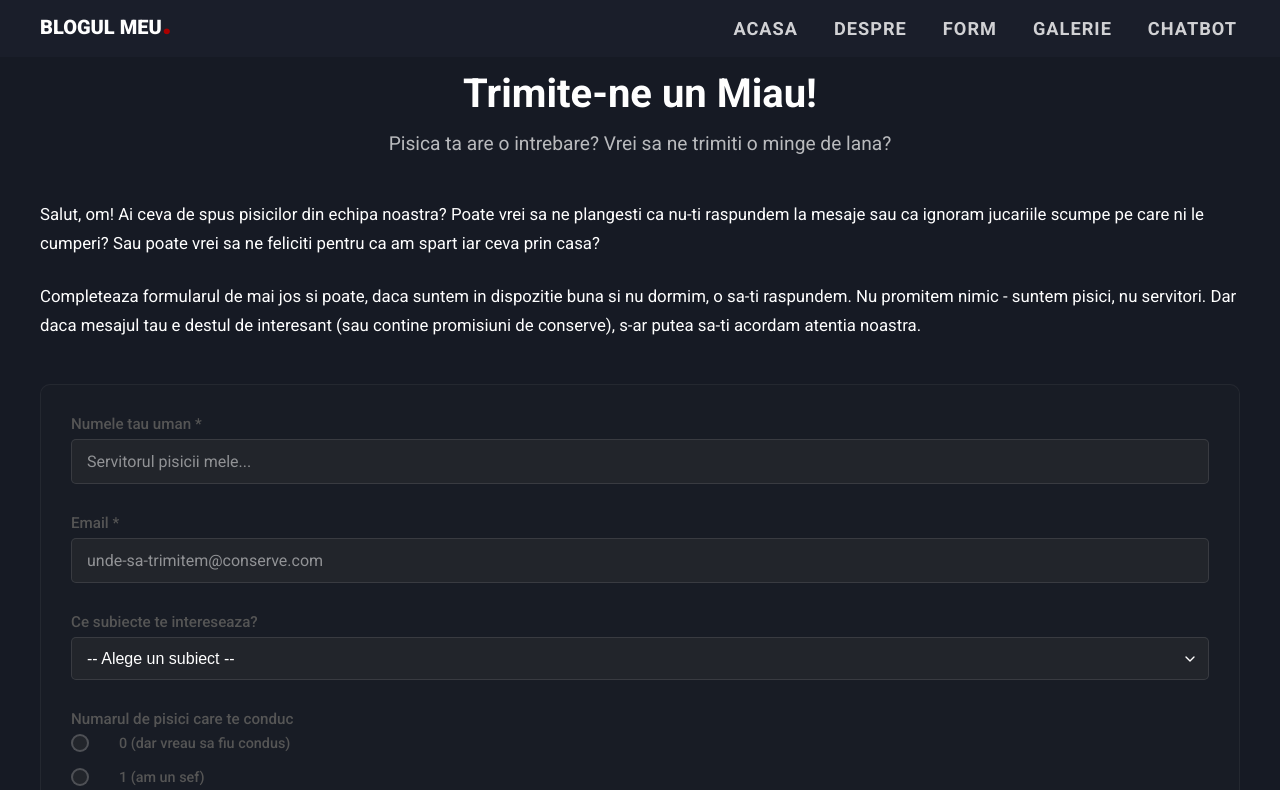
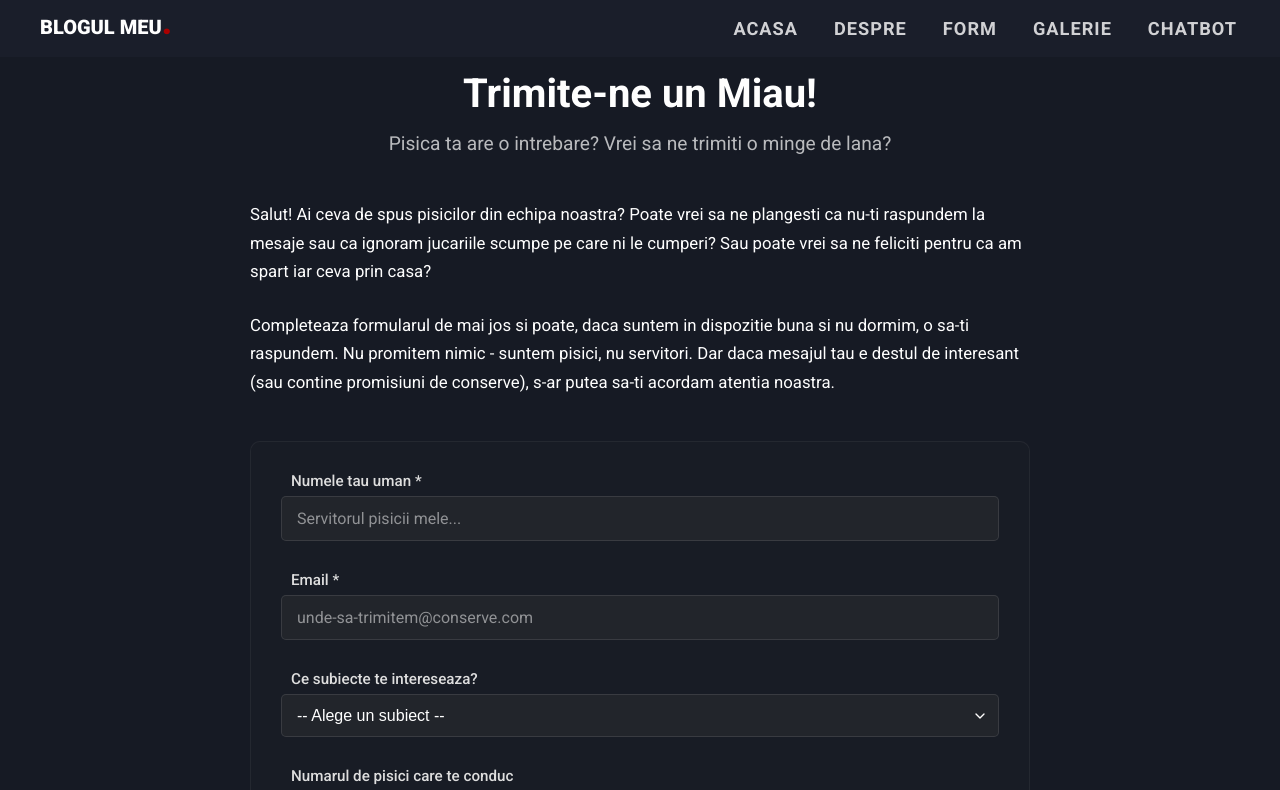
Before and after one commit to DavidGavrilescu/ewd, a React (Vite) app in the folder frontend/: page /form in a window 1280 px wide. Shown: the top 790 px of the page. Built offline with nearby package versions, Linux system fonts and the light colour scheme.

Commit message:
ultimele modificari

```diff
--- a/frontend/src/assets/scss/form.scss
+++ b/frontend/src/assets/scss/form.scss
@@ -18,42 +18,86 @@ form {
 
   input[type="radio"],
   input[type="checkbox"] {
-        width: auto;
-        margin: 0;
-        padding: 0;
+    width: 16px !important;
+    height: 16px !important;
+    margin: 0 8px 0 0 !important;
+    padding: 0 !important;
     vertical-align: middle;
+    appearance: none;
+    border: 1.5px solid rgba(255, 255, 255, 0.3);
+    background-color: rgba(60, 60, 60, 0.3);
+    position: relative;
+    cursor: pointer;
 
+    &:hover {
+      background-color: rgba(80, 80, 80, 0.4);
+      border-color: rgba(255, 255, 255, 0.4);
+    }
+  }
+
+  input[type="radio"] {
+    border-radius: 50%;
+
+    &:checked {
+      border-color: #ff6b6b;
+      background-color: rgba(255, 107, 107, 0.1);
+
+      &:after {
+        content: "";
+        position: absolute;
+        top: 3px;
+        left: 3px;
+        width: 6px;
+        height: 6px;
+        background: #ff6b6b;
+        border-radius: 50%;
+      }
+    }
+  }
+
+  input[type="checkbox"] {
+    border-radius: 3px;
+
+    &:checked {
+      border-color: #ff6b6b;
+      background-color: rgba(255, 107, 107, 0.1);
+
+      &:after {
+        content: "✓";
+        position: absolute;
+        top: -2px;
+        left: 2px;
+        color: #ff6b6b;
+        font-size: 12px;
+        font-weight: bold;
+        line-height: 1;
+      }
+    }
   }
 
   label {
     display: flex;
     align-items: center;
-        gap: 20px;
+    gap: 0;
+    color: #ddd;
+    cursor: pointer;
+    margin-bottom: 0;
   }
 
-    p:has(input[type="radio"]) {
+  p:has(input[type="radio"]),
+  p:has(input[type="checkbox"]) {
     display: flex;
     align-items: center;
-        gap: 8px;
+    gap: 0;
+    margin-bottom: 12px;
 
     label {
       margin-bottom: 0;
-        }
-    }
-
-    p:has(input[type="checkbox"]) {
       display: flex;
       align-items: center;
-        gap: 8px;
-
-        input[type="checkbox"] {
-            margin-right: 0;
+      gap: 0;
+      cursor: pointer;
     }
-
-        label {
-            margin-bottom: 0;
-        }
-
   }
 
   p:has(input[type="checkbox"]),
@@ -61,9 +105,8 @@ form {
     margin-bottom: 0;
   }
 
-
   button {
-        background: rgba(88, 144, 177, .1);
+    background: rgba(88, 144, 177, 0.1);
     border-radius: 5px;
     padding: 10px;
     border: none;
@@ -80,7 +123,6 @@ form {
 
   @media (max-width: 600px) {
     margin: 0 auto;
-
   }
 }
 
@@ -93,6 +135,8 @@ form {
 
 #formular-contact-page {
   margin: 70px 0 50px;
+  max-width: 780px;
+  margin: auto;
 
   .formular-header {
     text-align: center;
@@ -169,6 +213,8 @@ form {
             margin-bottom: 6px;
             font-size: 0.95rem;
             font-weight: 500;
+            color: #dedede;
+            padding-left: 10px;
           }
 
           input[type="text"],
@@ -213,40 +259,50 @@ form {
           .checkbox-group {
             display: flex;
             flex-direction: column;
-            gap: 10px;
+            gap: 12px;
 
             .radio-label,
             .checkbox-label {
               display: flex;
               align-items: center;
               cursor: pointer;
+              gap: 0;
 
               input {
-                margin-right: 10px;
                 cursor: pointer;
 
                 &[type="radio"],
                 &[type="checkbox"] {
                   appearance: none;
-                  width: 18px;
-                  height: 18px;
-                  border: 2px solid rgba(255, 255, 255, 0.2);
+                  width: 16px !important;
+                  height: 16px !important;
+                  border: 1.5px solid rgba(255, 255, 255, 0.3);
                   background-color: rgba(60, 60, 60, 0.3);
                   position: relative;
+                  margin: 0 8px 0 0 !important;
+                  cursor: pointer;
+
+                  &:hover {
+                    background-color: rgba(80, 80, 80, 0.4);
+                    border-color: rgba(255, 255, 255, 0.4);
+                  }
+                }
+
+                &[type="radio"] {
                   border-radius: 50%;
-                  margin: 0 10px 0 0;
 
                   &:checked {
-                    border-color: rgba(255, 103, 103, 0.7);
+                    border-color: #ff6b6b;
+                    background-color: rgba(255, 107, 107, 0.1);
 
                     &:after {
                       content: "";
                       position: absolute;
                       top: 3px;
                       left: 3px;
-                      width: 8px;
-                      height: 8px;
-                      background: rgba(255, 103, 103, 0.9);
+                      width: 6px;
+                      height: 6px;
+                      background: #ff6b6b;
                       border-radius: 50%;
                     }
                   }
@@ -255,23 +311,28 @@ form {
                 &[type="checkbox"] {
                   border-radius: 3px;
 
-                  &:checked:after {
+                  &:checked {
+                    border-color: #ff6b6b;
+                    background-color: rgba(255, 107, 107, 0.1);
+
+                    &:after {
                       content: "✓";
                       position: absolute;
-                    top: -3px;
-                    left: 3px;
-                    width: auto;
-                    height: auto;
-                    background: transparent;
-                    color: rgba(255, 103, 103, 0.9);
-                    font-size: 16px;
+                      top: -2px;
+                      left: 2px;
+                      color: #ff6b6b;
+                      font-size: 12px;
+                      font-weight: bold;
                       line-height: 1;
+                    }
                   }
                 }
               }
 
               span {
                 font-size: 0.9rem;
+                color: #ddd;
+                margin-left: 0;
               }
             }
           }
@@ -321,7 +382,8 @@ form {
   }
 
   @keyframes bounce {
-    0%, 100% {
+    0%,
+    100% {
       transform: translateY(0);
     }
     50% {
@@ -371,6 +433,7 @@ form {
               .radio-label {
                 span {
                   font-size: 0.85rem;
+                  color: #eee;
                 }
               }
             }
--- a/frontend/src/data/data.ts
+++ b/frontend/src/data/data.ts
@@ -96,7 +96,7 @@ export interface IPostare {
   continut: string;
   peScurt: string;
   data: string;
-  poza: string;
+  poza: string | null;
   etichete: string[];
 }
 
--- a/frontend/src/pages/Chatbot.tsx
+++ b/frontend/src/pages/Chatbot.tsx
@@ -38,7 +38,7 @@ const Chatbot: React.FC = () => {
           text: "Morocanos",
           cuvinteCheie: ["meowrocanos"],
           raspuns:
-            "Hsss! Te inteleg. Uneori oamenii nu merita atentia noastra. Incearca sa le zgarii putin canapeaua - e o modalitate clasica de comunicare felina.",
+            "Hsss! Te inteleg. Uneori oamenii nu merita atentia noastra. Incearca sa le zgarii putin canapeaua - e o modalitate clasica de comunicare pisiceasca.",
         },
       ],
     },
@@ -49,7 +49,7 @@ const Chatbot: React.FC = () => {
           text: "Distrug lucruri",
           cuvinteCheie: ["haos", "distrug", "bomba", "ninja"],
           raspuns:
-            "Miau! Zgariatul mobilei e o arta antica felina. E o modalitate naturala de a-ti marca teritoriul si de a-ti ascu ghearele.",
+            "Miau! Zgariatul mobilei e o arta antica a pisicilor. E o modalitate naturala de a-ti marca teritoriul si de a-ti ascu ghearele.",
         },
         {
           text: "Dorm pe lucrurile lui",
@@ -212,12 +212,12 @@ const Chatbot: React.FC = () => {
           text: "",
           trimis: false,
           inScriere: true,
-          textComplet: "Miau! Salut, om! Sunt MiauBot-ul tau digital.",
+          textComplet: "Miau! Salut! Sunt MiauBot-ul tau digital.",
         },
       ]);
 
       setTimeout(() => {
-        afiseazaTextProgresiv("Miau! Salut, om! Sunt MiauBot-ul tau digital.");
+        afiseazaTextProgresiv("Miau! Salut! Sunt MiauBot-ul tau digital.");
       }, 500);
     }
   }, [mesaje.length, stadiiInitializare.mesajBunVenit]);
@@ -396,7 +396,7 @@ const Chatbot: React.FC = () => {
 
         {intrebareCurenta && intrebareGataAfisata && !asteaptaRaspuns && (
           <div className="sugestii-container">
-            <div className="sugestii-titlu">Raspunsuri feline:</div>
+            <div className="sugestii-titlu">Raspunsuri pisicesti:</div>
             <div className="sugestii-lista">
               {intrebareCurenta.sugestii.map((sugestie, index) => (
                 <div key={index} className="sugestie-grup">
--- a/frontend/src/pages/Form.tsx
+++ b/frontend/src/pages/Form.tsx
@@ -128,9 +128,9 @@ export default function Form() {
       <div className="formular-container">
         <div className="formular-text">
           <p>
-            Salut, om! Ai ceva de spus pisicilor din echipa noastra? Poate vrei sa ne plangesti ca nu-ti raspundem la
-            mesaje sau ca ignoram jucariile scumpe pe care ni le cumperi? Sau poate vrei sa ne feliciti pentru ca am
-            spart iar ceva prin casa?
+            Salut! Ai ceva de spus pisicilor din echipa noastra? Poate vrei sa ne plangesti ca nu-ti raspundem la mesaje
+            sau ca ignoram jucariile scumpe pe care ni le cumperi? Sau poate vrei sa ne feliciti pentru ca am spart iar
+            ceva prin casa?
           </p>
           <p>
             Completeaza formularul de mai jos si poate, daca suntem in dispozitie buna si nu dormim, o sa-ti raspundem.
@@ -227,7 +227,7 @@ export default function Form() {
                       checked={formData.pisici === "4+"}
                       onChange={handleRadioChange}
                     />
-                    <span>4+ (casa mea e un regat felin)</span>
+                    <span>4+ (casa mea e un regat pisicesc)</span>
                   </label>
                 </div>
               </div>
```
Also changed, not shown: frontend/src/assets/scss/pagina_postare.scss (+71 -12 lines). Lines whose indentation alone changed are shown as unchanged.
